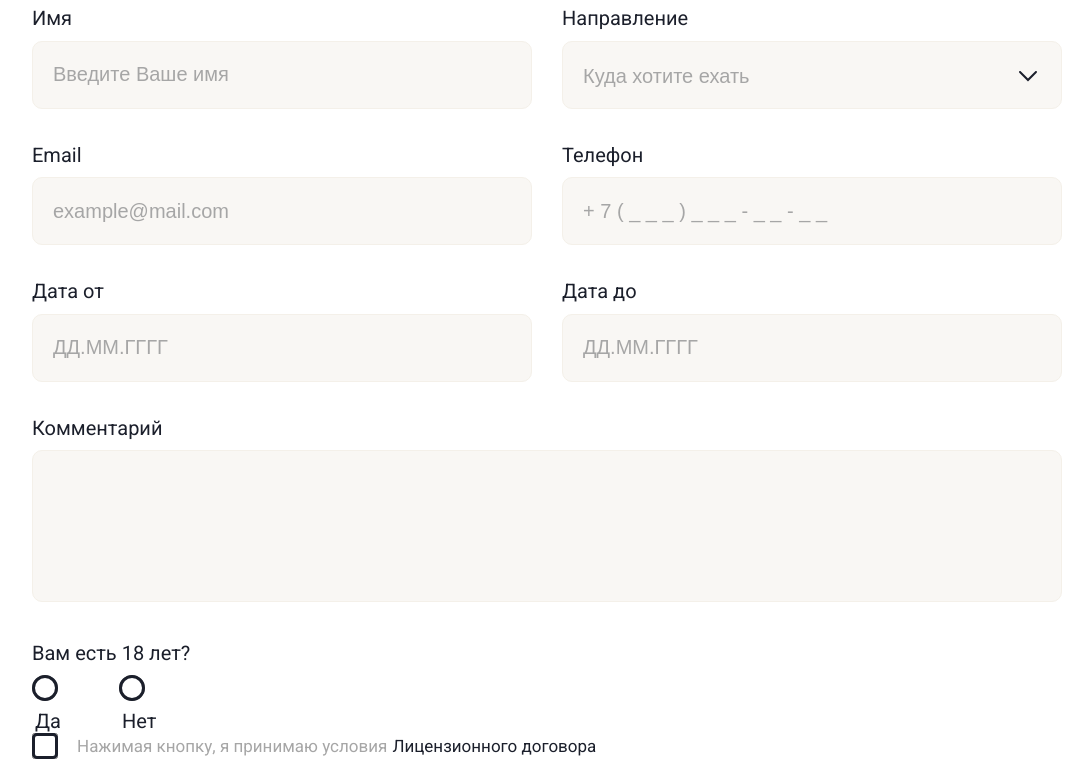
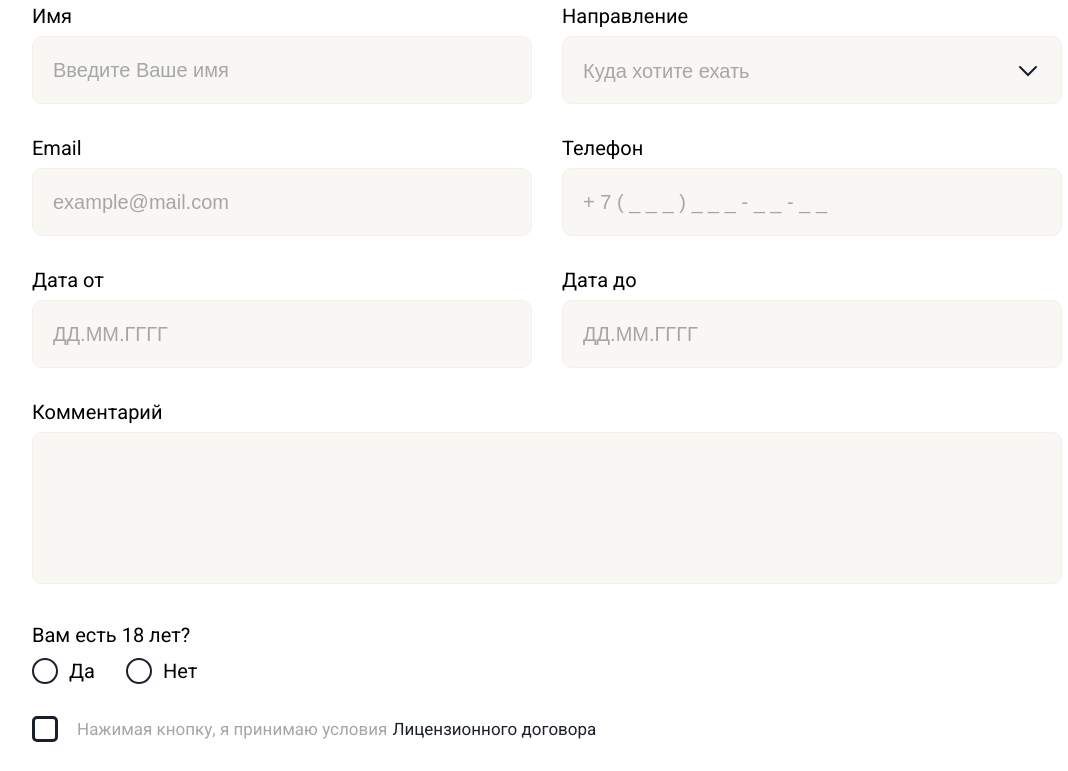
Before and after one commit to LoveKorobkina/LoveKoronkina.github.io, a plain HTML site: page index.html in a window 1280 px wide. Shown: the part 2760-3531 px from the top of the page, without its empty margins (93-1161 px from the left). Drawn offline with Linux system fonts and the light colour scheme.

Commit message:
Сделала радио кнопку и чек бокс

```diff
--- a/index.html
+++ b/index.html
@@ -201,7 +201,7 @@
                                 <div class="form__in">
                                     <label for="POST-telephone">Телефон</label>
                                     <input class="forms" id="POST-telephone" type="tel" pattern="[1-9]*"
-                                        name="telephone" placeholder="+ 7 ( _ _ _ ) _ _ _ - _ _ - _ _" required/>
+                                        name="telephone" placeholder="+ 7 ( _ _ _ ) _ _ _ - _ _ - _ _" required />
                                 </div>
                             </div>
 
@@ -217,27 +217,39 @@
                                         max="2025-09-01" placeholder="ДД.ММ.ГГГГ" required />
                                 </div>
                             </div>
+
                             <div class="form_com">
                                 <label for="POST-comment">Комментарий</label>
                                 <textarea class="forms_comment" id="POST-comment" type="text" name="comment"></textarea>
                             </div>
+
                             <div class="form_age">
-                                <label for="age">Вам есть 18 лет?</label>
-
-                                <div class="create__rbtn">
-                                    <div class="in_rad">
-                                        <input class="radio" type="radio" id="Yes" name="age" required />
-                                        <label for="Yes" class="radio-style">Да</label>
+                                <p class="age">Вам есть 18 лет?</p>
+                                <form class="controls">
+                                    <div class="control">
+                                        <label class="lab">
+                                            <input class="rad_lab" type="radio" name="inp" value="o1" />
+                                            <div class="radio"></div>
+                                            Да
+                                        </label>
+                                        <label class="lab">
+                                            <input class="rad_lab" type="radio" name="inp" value="o2" />
+                                            <div class="radio"></div>
+                                            Нет
+                                        </label>
                                     </div>
-                                    <div class="in_rad">
-                                        <input class="radio" type="radio" id="No" name="age" required />
-                                        <label for="No" class="radio-style">Нет</label>
-                                    </div>
-                                </div>
+                                </form>
                             </div>
                             <div class="check__btn">
-                                <input class="radio" type="checkbox" required>
-                                <label class="checkbox"></label>
+                                <label class="checkbox">
+                                    <input class="radio_ch" type="checkbox" required>
+                                    <svg class="img_check" width="13" height="10" viewBox="0 0 13 10" fill="none"
+                                        xmlns="http://www.w3.org/2000/svg">
+                                        <path fill-rule="evenodd" clip-rule="evenodd"
+                                            d="M0.293044 4.53581C0.683569 4.14529 1.31673 4.14529 1.70726 4.53581L4.62161 7.45017L11.1574 0.914353C11.5479 0.523829 12.1811 0.523829 12.5716 0.914353C12.9622 1.30488 12.9622 1.93804 12.5716 2.32857L5.32872 9.57149C4.93819 9.96201 4.30503 9.96201 3.9145 9.57149L0.293044 5.95003C-0.09748 5.5595 -0.09748 4.92634 0.293044 4.53581Z"
+                                            fill="#1B1F2B" />
+                                    </svg>
+                                </label>
                                 <p class="ch_p"> Нажимая кнопку, я принимаю условия<a class="dog">Лицензионного
                                         договора</a></p>
                             </div>
@@ -441,7 +453,6 @@
                 </div>
             </div>
         </div>
-    </div>
         <footer>
             <div class="main__footer">
                 <div class="footer_text">
--- a/yourtour.css
+++ b/yourtour.css
@@ -372,7 +372,7 @@ h3 {
     cursor: pointer;
 }
 
- .card:active .card_link {
+.card:active .card_link {
 
     background-color: #EFA501;
 }
@@ -461,7 +461,7 @@ input:valid {
 .form {
 
     display: flex;
-    flex-direction: column;
+    gap: 24px;
 
 }
 
@@ -547,6 +547,11 @@ select {
 
 }
 
+.age {
+    display: flex;
+    align-items: center;
+}
+
 .in_rad {
 
     display: inline-flex;
@@ -555,13 +560,6 @@ select {
     gap: 11px;
 }
 
-label {
-    font-size: 20px;
-    font-weight: 400;
-    line-height: 142%;
-    color: #1B1F2B;
-
-}
 
 .checkbox {
 
@@ -572,6 +570,30 @@ label {
     margin: 0px;
     cursor: pointer;
     accent-color: #1B1F2B;
+    position: relative;
+    display: flex;
+    align-items: center;
+    justify-content: center;
+}
+
+
+
+.img_check {
+    display: none;
+    position: absolute;
+
+}
+
+.radio_ch {
+    opacity: 0;
+    position: absolute;
+}
+
+.radio_ch:checked+.img_check {
+
+    align-items: center;
+    display: inline-flex;
+    justify-content: center;
     position: absolute;
 
 }
@@ -683,26 +705,48 @@ option {
     margin: 0px;
     cursor: pointer;
     accent-color: #1B1F2B;
+    display: flex;
+    align-items: center;
+    justify-content: center;
+}
+
+.rad_lab {
+    opacity: 0;
+    position: absolute;
+}
+
+.rad_lab:checked+.radio::before {
+    content: " ";
+    width: 13px;
+    height: 13px;
+    border-radius: 50%;
+    background-color: #1B1F2B;
+    display: block;
 
 }
 
-.radio-style {
-    display: inline-block;
-    width: 26px;
-    height: 26px;
-    border-radius: 50%;
-    border: 3px solid #1B1F2B;
-    position: absolute;
+.control {
+    display: inline-flex;
+    align-items: center;
+    gap: 31px;
 }
 
-.radio-style::before {
-  content: '';
-  display: inline-block;
-  width: 100%;
-  height: 100%;
-  border-radius: 50%;
-  opacity: 0;
-  position: relative;
+
+.lab {
+    display: inline-flex;
+    align-items: center;
+    gap: 11px;
+}
+
+.radio-style {
+
+    position: relative;
+    display: inline-flex;
+    align-items: center;
+    gap: 4px;
+    font-size: 20px;
+    font-weight: 400;
+    line-height: 142%;
 
 }
 
@@ -945,7 +989,6 @@ option {
     line-height: 142%;
     color: #A6A6A6;
 
-
 }
 
 .his_cards {
@@ -1011,8 +1054,6 @@ option {
     display: flex;
     flex-direction: column;
     align-items: self-start;
-
-
 }
 
 h3 {
@@ -1020,7 +1061,6 @@ h3 {
     font-size: 35px;
     font-weight: 500;
     line-height: 122%;
-
 }
 
 
@@ -1075,7 +1115,7 @@ ul {
 
 }
 
- .card_link:hover {
+.card_link:hover {
 
     background-color: #286562;
     border-radius: 50px;
@@ -1093,7 +1133,7 @@ ul {
 
 }
 
- .linhis:active  {
+.linhis:active {
     background-color: #EFA501;
 }
 
@@ -1123,8 +1163,6 @@ ul {
     gap: 30px;
 }
 
-.con_img {}
-
 .img_con {
     display: flex;
     border-radius: 50px;
@@ -1134,7 +1172,6 @@ ul {
 .con_text {
     display: flex;
     flex-direction: column;
-
     gap: 20px;
 }
 
@@ -1183,8 +1220,6 @@ ul {
 }
 
 /*Блок footer(подвал)*/
-
-.main__footer {}
 
 .footer_text {
 
```
Lines whose indentation alone changed are shown as unchanged.
